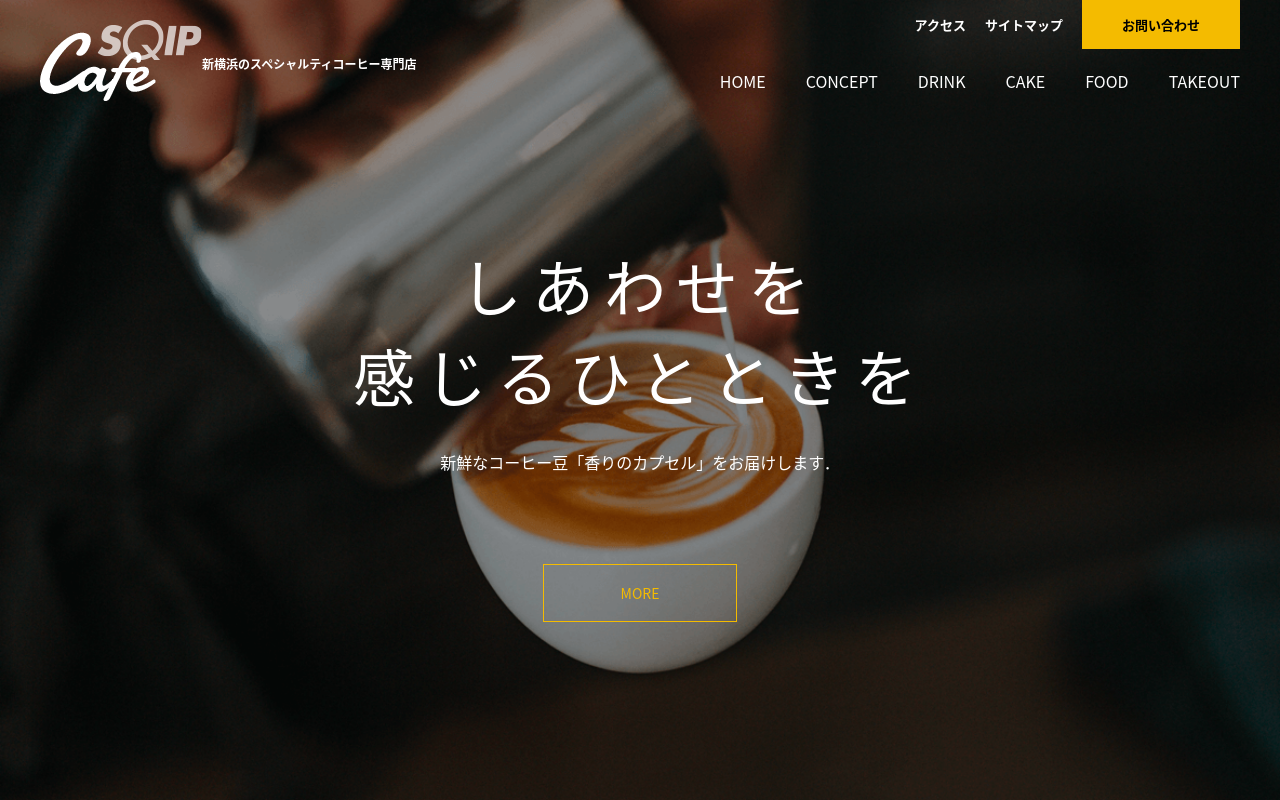
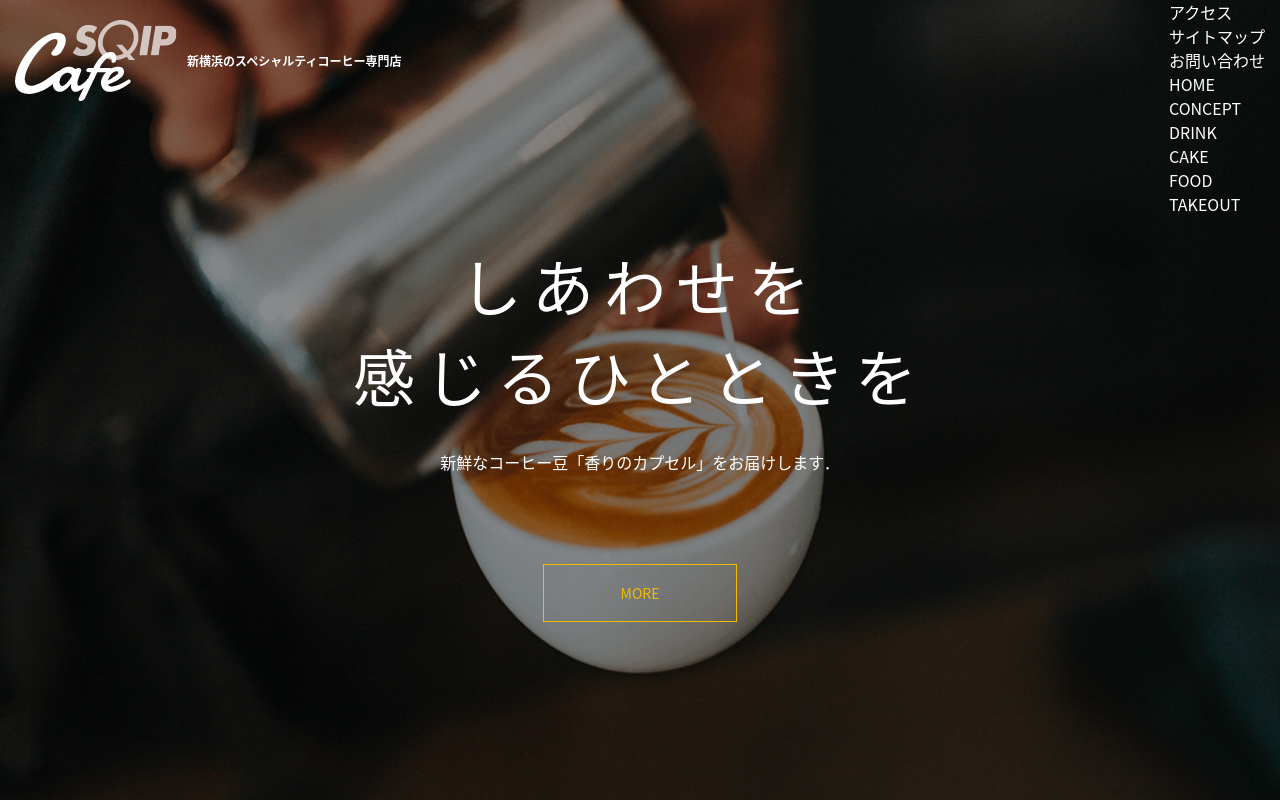
Before and after one commit to SO0O0/sqipcafe.github.io, a Vue app: page / in a window 1280 px wide. Shown: the top 800 px of the page. Built offline with nearby package versions, Linux system fonts and the light colour scheme.

Commit message:
:art: Header

```diff
--- a/src/App.vue
+++ b/src/App.vue
@@ -33,6 +33,7 @@ export default {
 }
 
 a {
+  color: #fff;
   text-decoration: none;
 }
 </style>
--- a/src/components/CafeHeader.vue
+++ b/src/components/CafeHeader.vue
@@ -1,9 +1,9 @@
 <template>
   <div class="header">
     <div class="container">
-      <div class="header_inner">
-        <div class="header_title">
-          <h1 class="header_logo">
+      <div class="inner">
+        <div class="title">
+          <h1 class="logo">
             <a href="#">
               <img src="../assets/logo.png" alt="SQIP Cafe" />
             </a>
@@ -11,7 +11,7 @@
           </h1>
         </div>
         <div>
-          <ul class="header_info">
+          <ul class="info">
             <li>
               <a href="#">アクセス</a>
             </li>
@@ -69,11 +69,6 @@ export default {
   z-index: 100;
   opacity: 1;
 
-  a {
-    color: #fff;
-    text-decoration: none;
-  }
-
   h1 {
     font-size: 12px;
     display: flex;
@@ -86,17 +81,35 @@ export default {
   }
 
   .container {
-    margin:0 auto;
+    margin: 0 auto;
     padding-left: 15px;
     padding-right: 15px;
-    max-width: 1200px;
-  }
 
-  .header_inner {
+    .inner {
       display: flex;
       justify-content: space-between;
 
-    .header_info {
+      .title {
+        text-align: center;
+        color: #fff;
+        font-weight: 700;
+        line-height: 150%;
+        margin-top: 20px;
+
+        .logo {
+          margin-bottom: 5px;
+
+          img {
+            line-height: 1;
+            font-size: 0;
+            height: auto;
+            max-width: 100%;
+            margin-right: 10px;
+            vertical-align: top;
+          }
+        }
+
+        .info {
           color: #fff;
           margin-left: auto;
           display: flex;
@@ -107,7 +120,6 @@ export default {
           border-radius: 0 0 10px 10px;
           margin-bottom: 20px;
           font-size: 13px;
-    }
 
           li {
             margin-left: 5%;
@@ -122,6 +134,8 @@ export default {
               font-weight: bold;
             }
           }
+        }
+
         .global_menu {
           ul {
             display: flex;
@@ -129,27 +143,9 @@ export default {
             font-size: 16px;
 
             li {
-          margin-left: 40px;
+              margin-left: 5%;
             }
           }
-    }
-    .header_title {
-      text-align: center;
-      color: #fff;
-      font-weight: 700;
-      line-height: 150%;
-      margin-top: 20px;
-
-      .header-logo {
-        margin-bottom: 5px;
-
-        img {
-          line-height: 1;
-          font-size: 0;
-          height: auto;
-          max-width: 100%;
-          margin-right: 10px;
-          vertical-align: top;
         }
       }
     }
```
Lines whose indentation alone changed are shown as unchanged.
